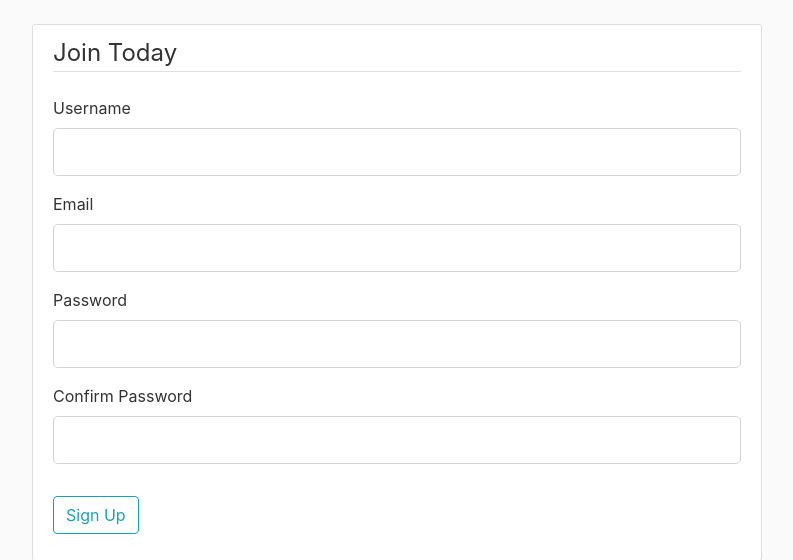
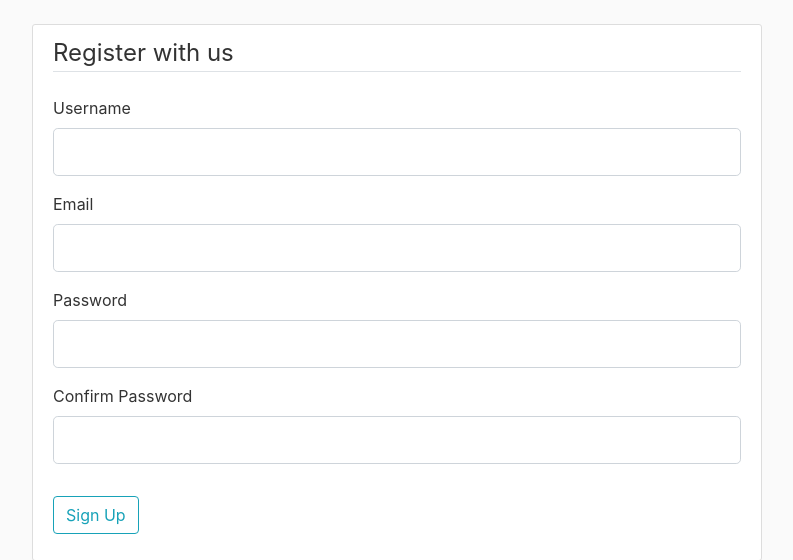
Before and after one commit to Codex-Mayrie/BLOG, a Flask app: page /register in a window 1280 px wide. Shown: the part 56-616 px from the top of the page, without its empty margins (53-846 px from the left). Run offline with Flask 2, Linux system fonts and the light colour scheme; some libraries are stand-ins or nearby versions.

Commit message:
change legend title

```diff
--- a/blog/templates/register.html
+++ b/blog/templates/register.html
@@ -4,7 +4,7 @@
         <form method="POST" action="">
             {{ form.hidden_tag() }}
             <fieldset class="form-group">
-                <legend class="border-bottom mb-4">Join Today</legend>
+                <legend class="border-bottom mb-4">Register with us</legend>
                 <div class="form-group">
                     {{ form.username.label(class="form-control-label") }}
 
```
